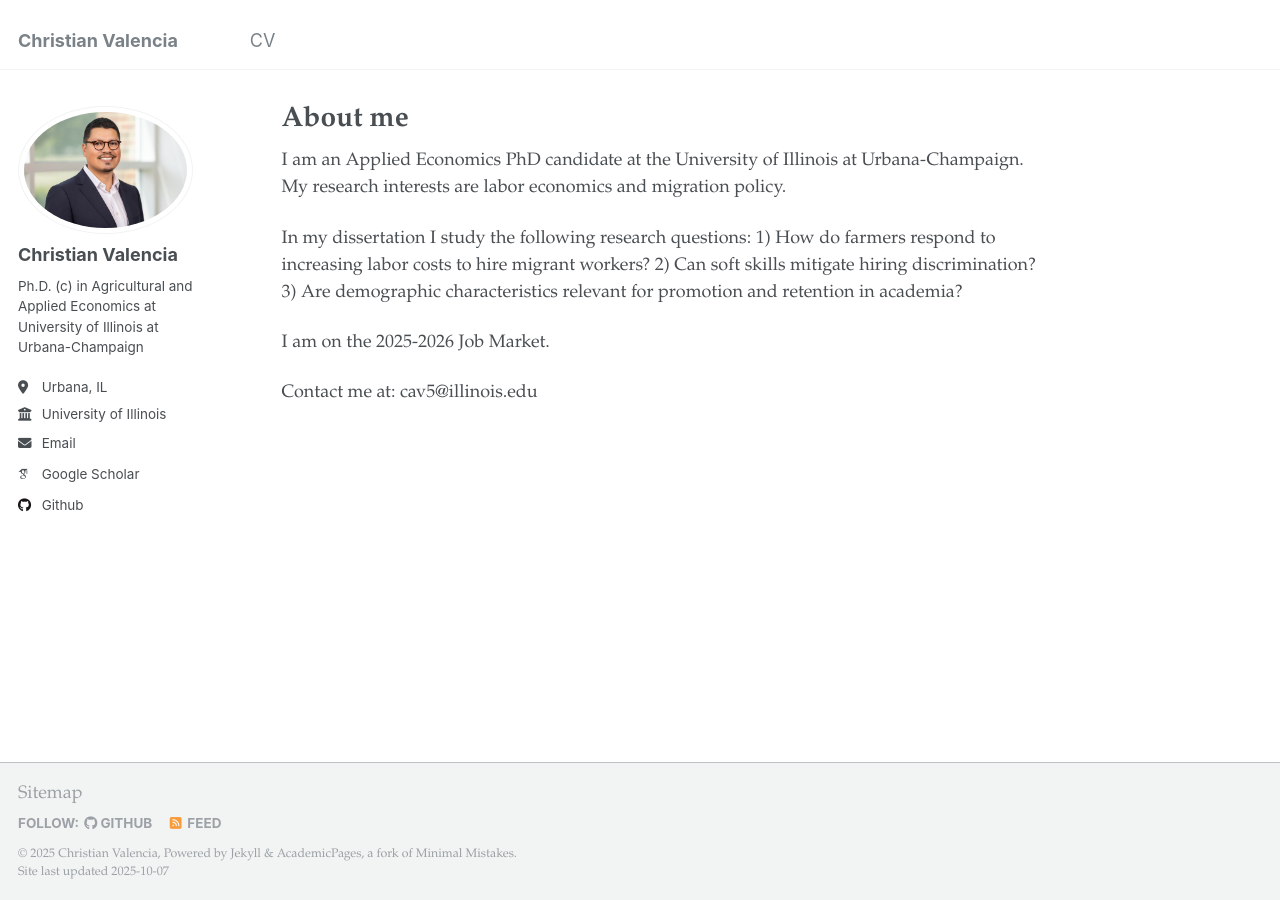
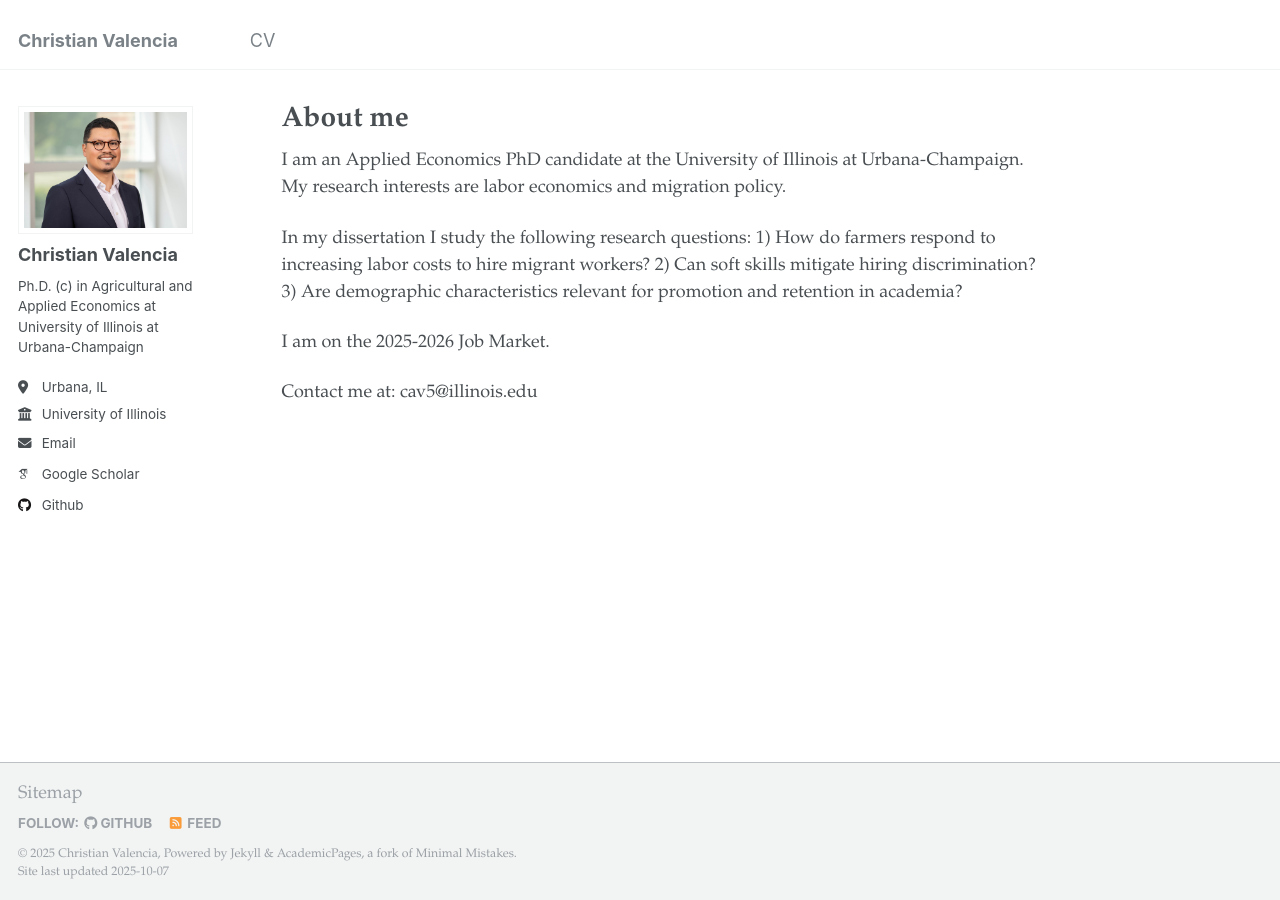
Before and after one commit to valenciac/valenciac.github.io, a Jekyll site: the page built from _pages/about.md, in a window 1280 px wide. Built offline with Jekyll 4.4.1, drawn with Linux system fonts in a browser that asks for light colours; some web fonts are replaced.

Commit message:
Update _sidebar.scss

```diff
--- a/_sass/_sidebar.scss
+++ b/_sass/_sidebar.scss
@@ -81,7 +81,7 @@
   vertical-align: top;
   width: 36px;
   // set width only, for non-square avatars
-  // height: 36px;
+  // height: auto;
 
   @include breakpoint($large) {
     display: block;
@@ -91,7 +91,7 @@
 
   img {
     max-width: 175px;
-    border-radius: 50%;
+    border-radius: 0;
 
     @include breakpoint($large) {
       padding: 5px;
```
